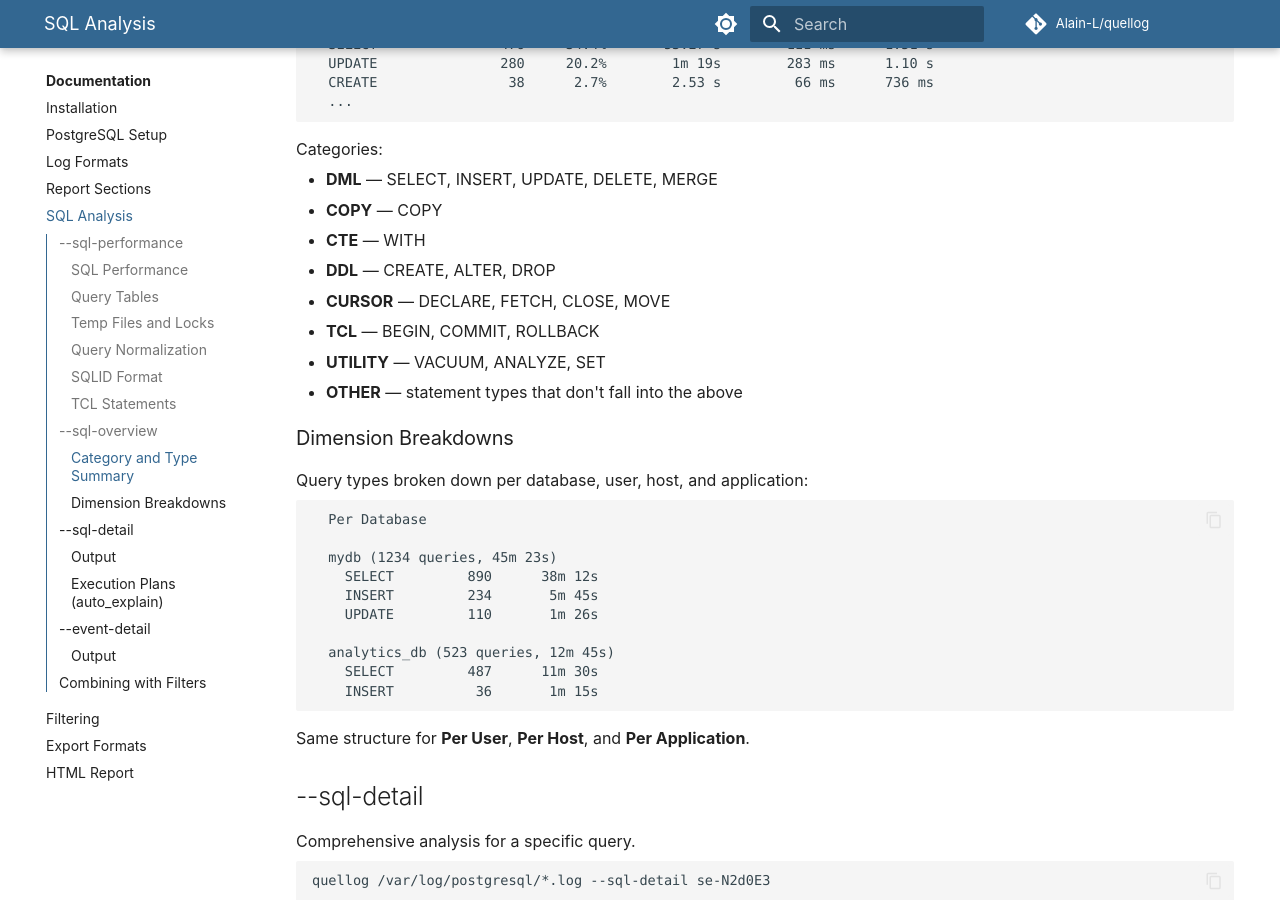
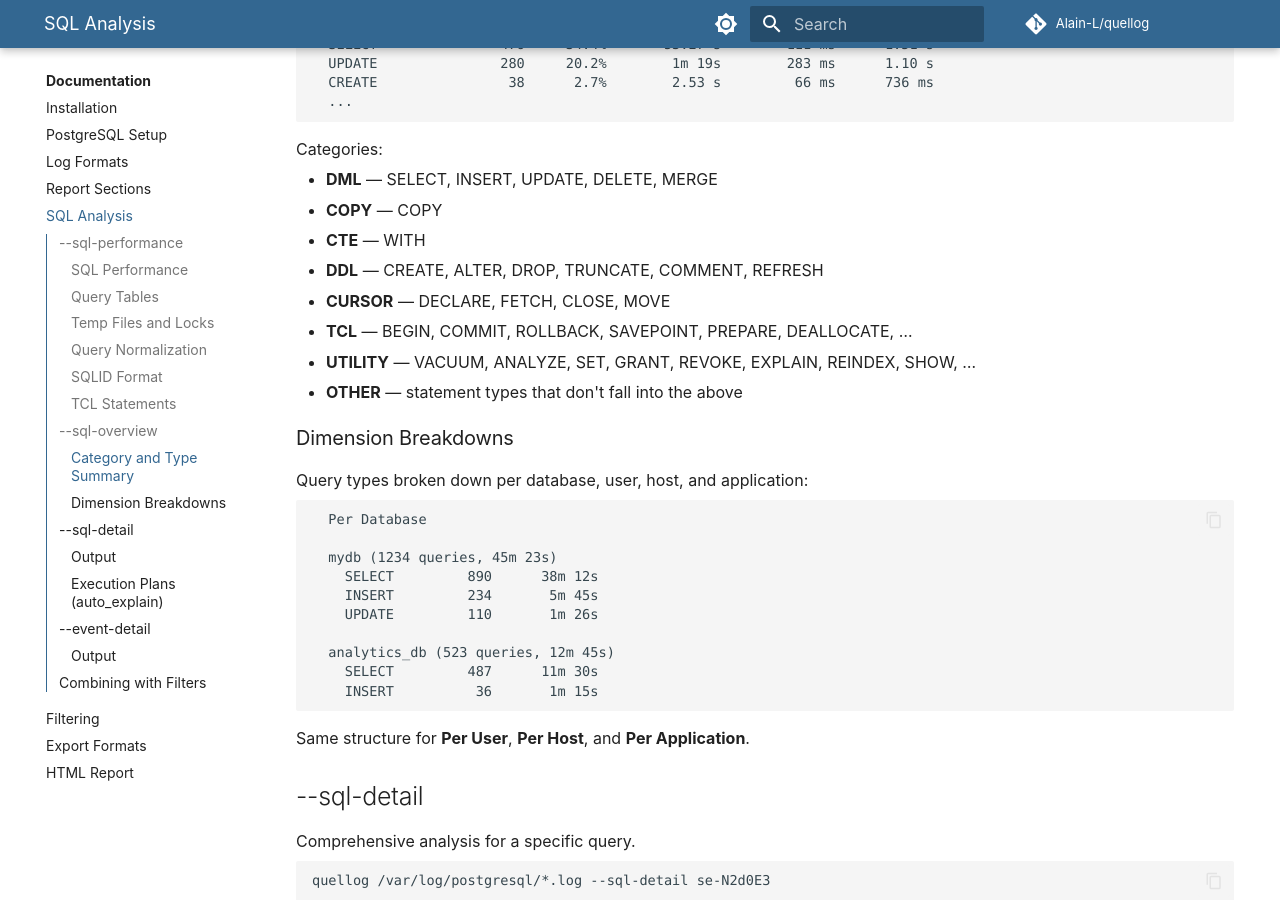
Before and after one commit to Alain-L/quellog, an MkDocs documentation site: the page built from docs/sql-reports.md, in a window 1280 px wide and 900 px high, scrolled down 3083 px. Built offline with MkDocs 1.6.1 and Material for MkDocs 9.7.7, drawn with Linux system fonts in a browser that asks for light colours; comment, search, counter and statistics services are not loaded.

Commit message:
docs: fix reload-vs-restart note and complete category lists (fourth audit)
- postgresql-setup: logging_collector and shared_preload_libraries (auto_explain)
  are set-at-server-start, so they need a restart, not just pg_reload_conf().
- default-report: the aggressive-vacuum line renders as "of which aggressive : N"
  (aligned), not the "- of which aggressive: N" the prose showed.
- sql-reports: the DDL/TCL/UTILITY category member lists were shown as
  definitive but were incomplete; add the missing statement types (with an
  ellipsis) so a reader isn't misled about where e.g. GRANT or PREPARE land.

```diff
--- a/docs/sql-reports.md
+++ b/docs/sql-reports.md
@@ -157,10 +157,10 @@
 - **DML** — SELECT, INSERT, UPDATE, DELETE, MERGE
 - **COPY** — COPY
 - **CTE** — WITH
-- **DDL** — CREATE, ALTER, DROP
+- **DDL** — CREATE, ALTER, DROP, TRUNCATE, COMMENT, REFRESH
 - **CURSOR** — DECLARE, FETCH, CLOSE, MOVE
-- **TCL** — BEGIN, COMMIT, ROLLBACK
-- **UTILITY** — VACUUM, ANALYZE, SET
+- **TCL** — BEGIN, COMMIT, ROLLBACK, SAVEPOINT, PREPARE, DEALLOCATE, …
+- **UTILITY** — VACUUM, ANALYZE, SET, GRANT, REVOKE, EXPLAIN, REINDEX, SHOW, …
 - **OTHER** — statement types that don't fall into the above
 
 ### Dimension Breakdowns
```
Also changed, not shown: docs/default-report.md (+1 -1 lines), docs/postgresql-setup.md (+3 -1 lines).
